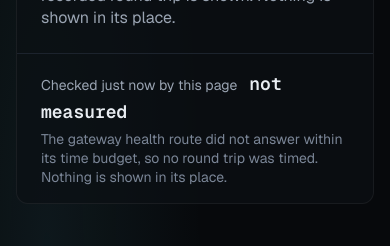
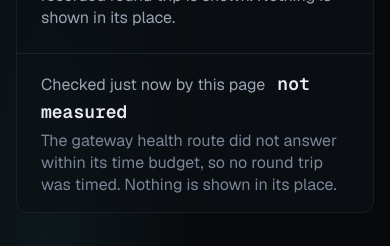
Before and after one commit to PrathamHusky07/fin-sentry, a Next.js app in the folder web/: page /operations in a window 390 px wide. Shown: the part 2625-2871 px from the top of the page. Built offline with nearby package versions, Linux system fonts and the light colour scheme; no server answers.

Commit message:
keep the momentary gateway check at 16px on a phone and test the section's text size

```diff
--- a/web/components/gateway-probe-readout.tsx
+++ b/web/components/gateway-probe-readout.tsx
@@ -92,13 +92,13 @@ export function GatewayProbeReadout({
           data-gateway-health={health ? "measured" : "not-measured"}
           className="border-border flex flex-col gap-1 border-t px-6 py-4 sm:flex-row sm:items-baseline sm:gap-6"
         >
-          <p className="text-text-secondary shrink-0 text-sm">
+          <p className="text-text-secondary shrink-0 text-base sm:text-sm">
             Checked just now by this page
             <span className="tabular-metric text-text-primary ml-3 text-lg font-semibold">
               {health ? `${health.medianMs} ms` : "not measured"}
             </span>
           </p>
-          <p className="text-text-tertiary text-sm leading-snug">
+          <p className="text-text-tertiary text-base leading-snug sm:text-sm">
             {health
               ? `Median of ${health.samples} requests to the gateway health route, timed by the web server at ${formatUtc(health.measuredAt)} and not stored.`
               : "The gateway health route did not answer within its time budget, so no round trip was timed. Nothing is shown in its place."}
```
Also changed, not shown: 1 other file (tests, documents, lock files or other folders).
